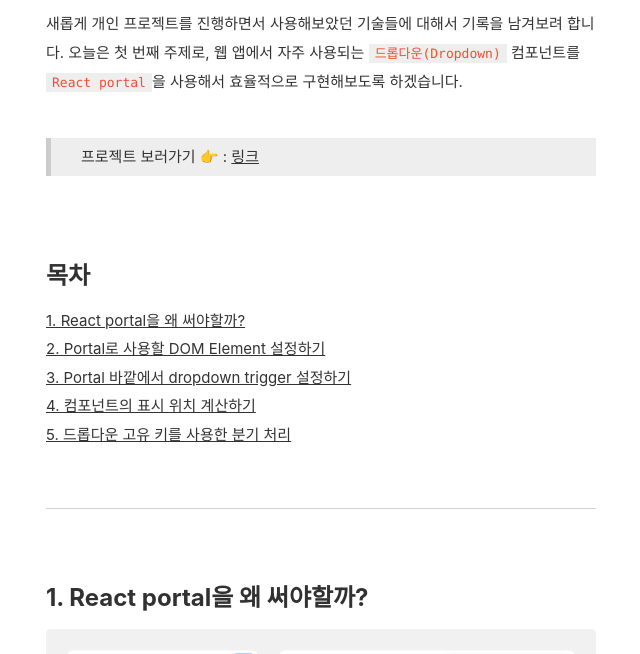
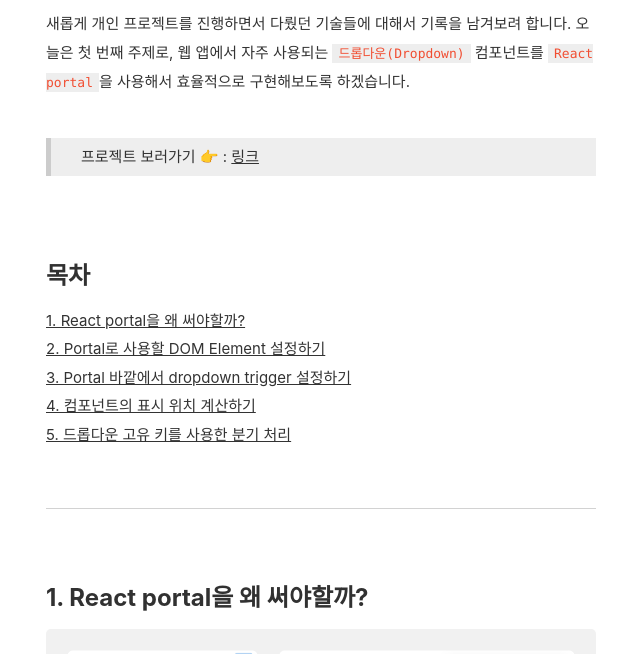
Before and after one commit to Ji-hoon/blog, a Jekyll site: the page built from _posts/2024-01-13-implement-dropdown-with-react-portal.md, in a window 1280 px wide and 900 px high, scrolled down 575 px, cut to the strip 246-900 px from the top of the window. Shown: the whole strip, without its empty margins (319-959 px from the left). Built offline with Jekyll 4.4.1, drawn with Linux system fonts in a browser that asks for light colours; comment, search, counter and statistics services are not loaded.

Commit message:
Refactor : 문구 수정

```diff
--- a/_posts/2024-01-13-implement-dropdown-with-react-portal.md
+++ b/_posts/2024-01-13-implement-dropdown-with-react-portal.md
@@ -9,7 +9,7 @@ updated: 2024-01-13 12:00
 
 &nbsp;
 
-새롭게 개인 프로젝트를 진행하면서 사용해보았던 기술들에 대해서 기록을 남겨보려 합니다. 오늘은 첫 번째 주제로, 웹 앱에서 자주 사용되는 `드롭다운(Dropdown)` 컴포넌트를 `React portal`을 사용해서 효율적으로 구현해보도록 하겠습니다.
+새롭게 개인 프로젝트를 진행하면서 다뤘던 기술들에 대해서 기록을 남겨보려 합니다. 오늘은 첫 번째 주제로, 웹 앱에서 자주 사용되는 `드롭다운(Dropdown)` 컴포넌트를 `React portal`을 사용해서 효율적으로 구현해보도록 하겠습니다.
 
 > 프로젝트 보러가기 👉 : [링크](http://35.231.16.39/)
 
```
Also changed, not shown: _posts/2024-01-19-implement-infinite-scroll-w-tanstack-query.md (+3 -3 lines).
